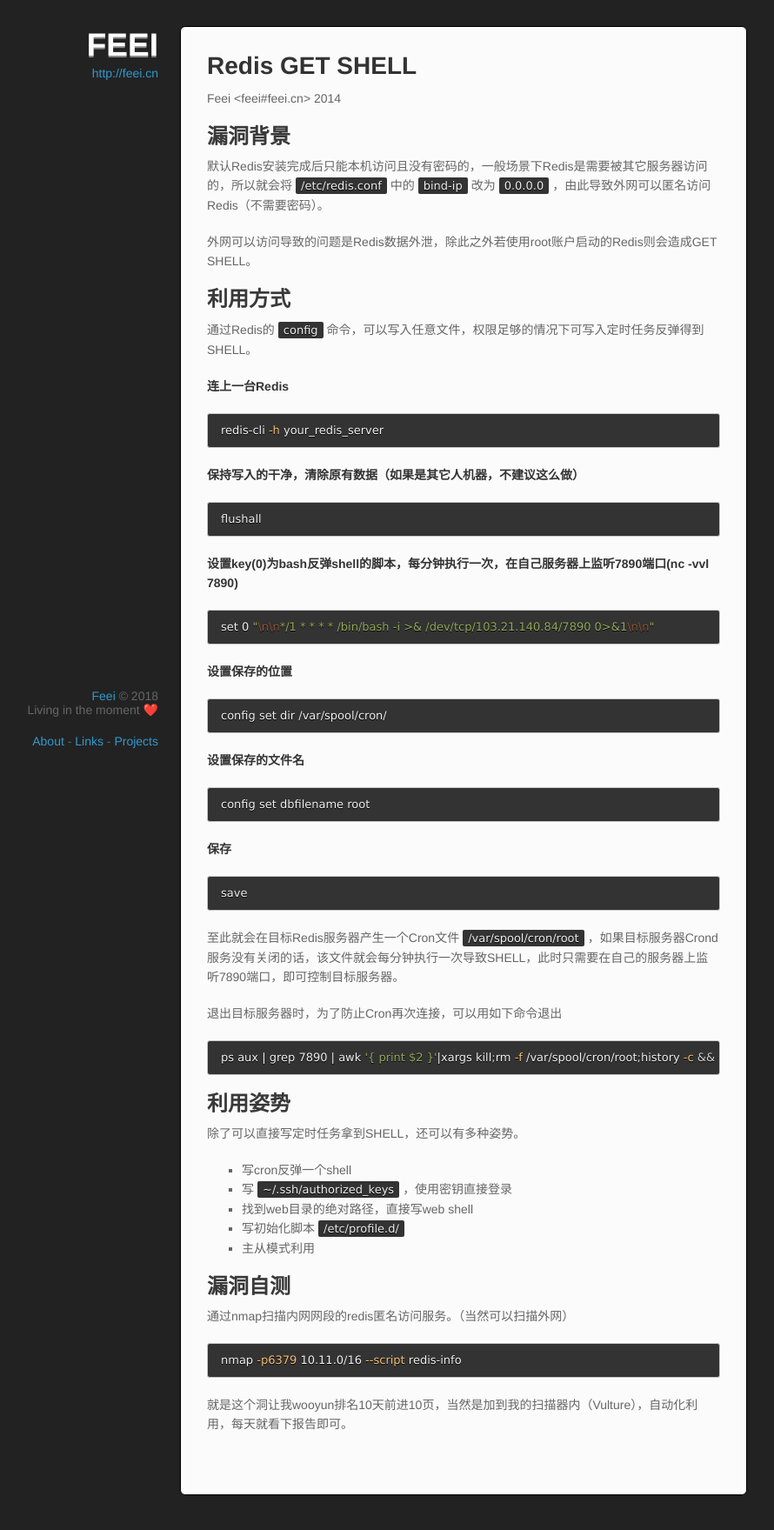
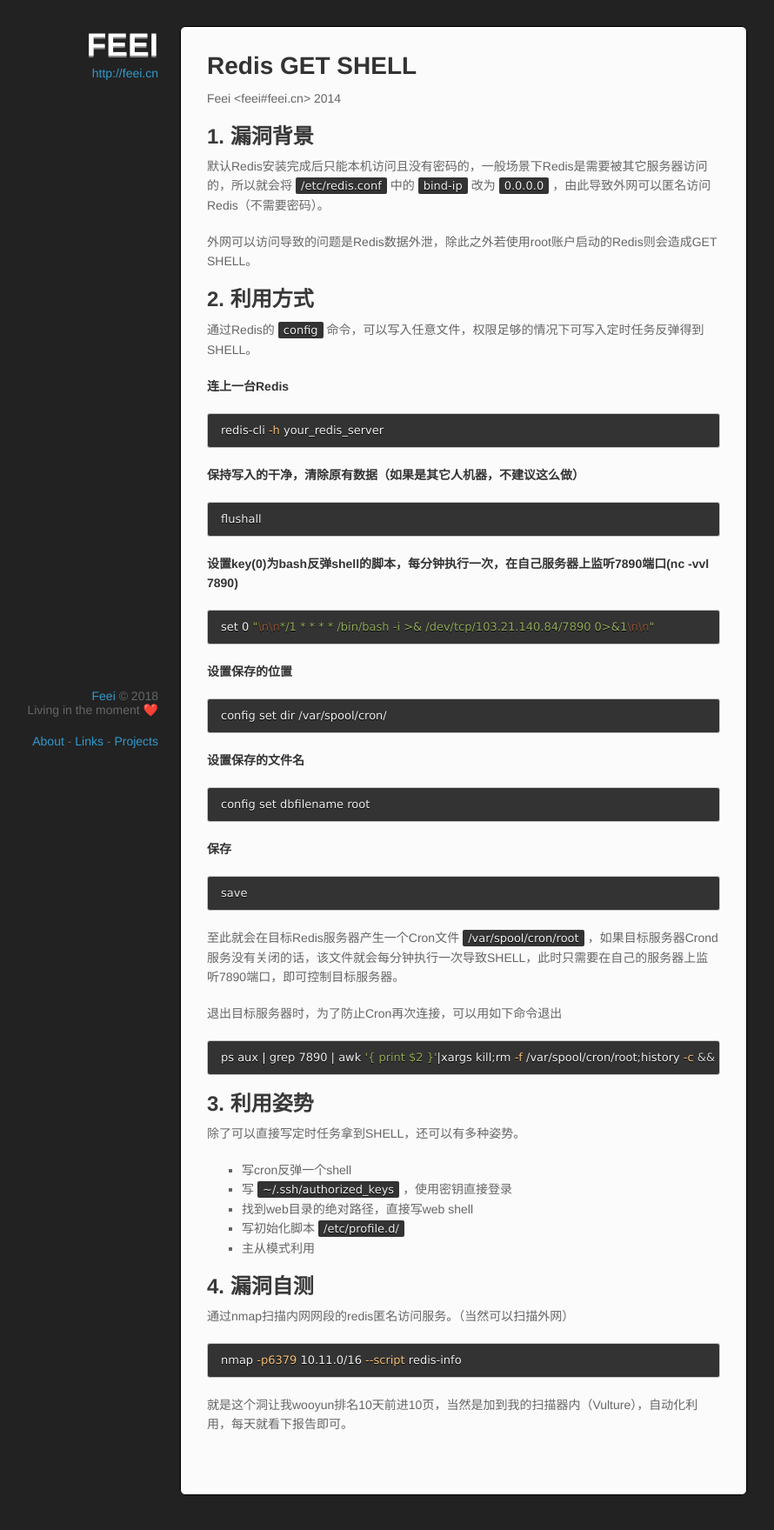
Before and after one commit to limengmingx/Papers, a Jekyll site: the page built from redis.md, in a window 1280 px wide. Shown: the whole page at 87% size, without its empty margins (108-998 px from the left). Built offline with Jekyll 4.4.1, drawn with Linux system fonts in a browser that asks for light colours; our own code applies the rules of GitHub Pages for plain Markdown files; a script that is not in the unit is left out; comment, search, counter and statistics services are not loaded.

````diff
--- a/redis.md
+++ b/redis.md
@@ -5,12 +5,12 @@
 
 Feei <feei#feei.cn> 2014
 
-## 漏洞背景
+## 1. 漏洞背景
 默认Redis安装完成后只能本机访问且没有密码的，一般场景下Redis是需要被其它服务器访问的，所以就会将`/etc/redis.conf`中的`bind-ip`改为`0.0.0.0`，由此导致外网可以匿名访问Redis（不需要密码）。
 
 外网可以访问导致的问题是Redis数据外泄，除此之外若使用root账户启动的Redis则会造成GET SHELL。
 
-## 利用方式
+## 2. 利用方式
 通过Redis的`config`命令，可以写入任意文件，权限足够的情况下可写入定时任务反弹得到SHELL。
 
 **连上一台Redis**
@@ -51,7 +51,7 @@
 ps aux | grep 7890 | awk '{ print $2 }'|xargs kill;rm -f /var/spool/cron/root;history -c && exit
 ```
 
-## 利用姿势
+## 3. 利用姿势
 
 除了可以直接写定时任务拿到SHELL，还可以有多种姿势。
 
@@ -61,7 +61,7 @@
 - 写初始化脚本`/etc/profile.d/`
 - 主从模式利用
 
-## 漏洞自测
+## 4. 漏洞自测
 通过nmap扫描内网网段的redis匿名访问服务。（当然可以扫描外网）
 ```bash
 nmap -p6379 10.11.0/16 --script redis-info
````
